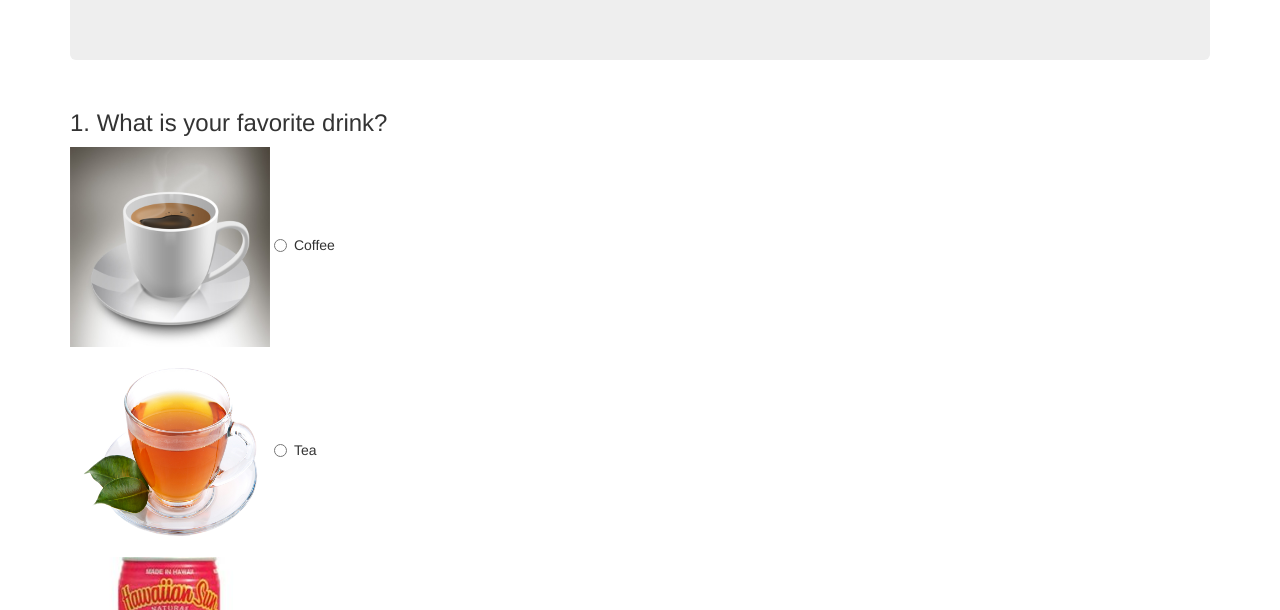
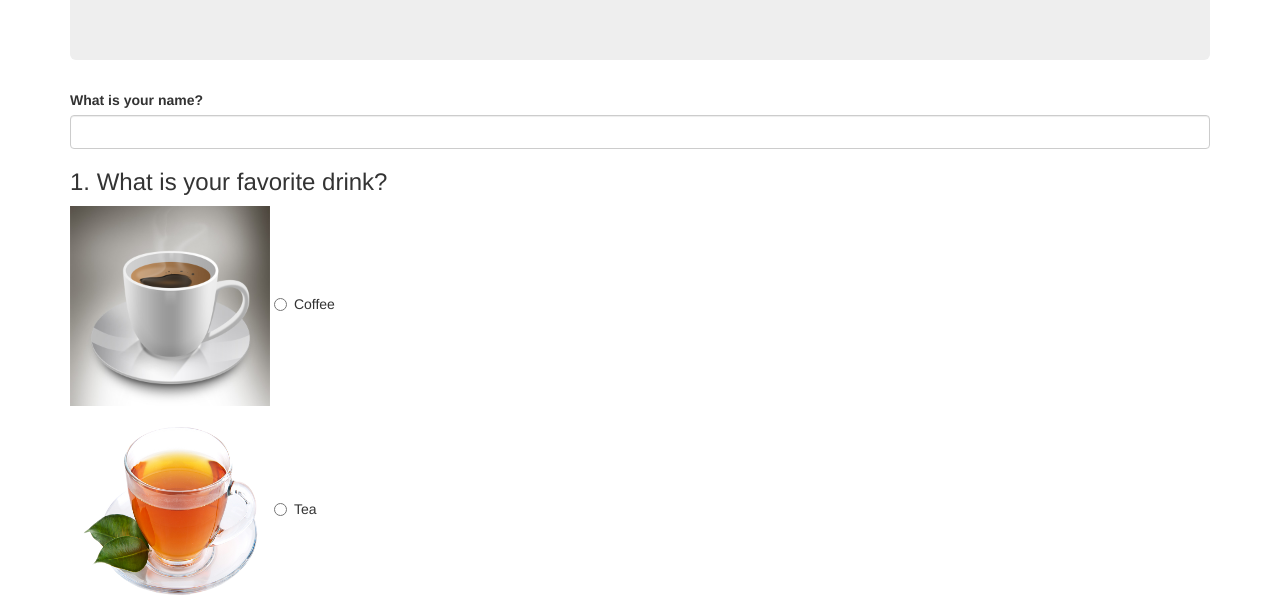
Before and after one commit to NikiGarner/vacationquiz, a plain HTML site: page index.html in a window 1280 px wide. Shown: the part 190-800 px from the top of the page. Drawn offline with Linux system fonts and the light colour scheme.

Commit message:
create a submit button

```diff
--- a/index.html
+++ b/index.html
@@ -16,6 +16,12 @@
       </div>
       <div class="row">
         <div class="col-md-12">
+        <form>
+          <div class="form-group">
+            <label for="name">What is your name?</label>
+            <input id="name" class="form-control" type="text">
+          </div>
+        </form>
           <h3>1. What is your favorite drink?</h3>
           <div class="radio">
             <img src="img/coffee.jpg" alt="coffee">
@@ -115,6 +121,7 @@
                   Desert
                 </label>
               </div>
+              <button type="submit" class="btn">Find your next vacation!</button>
 
 
 
```
